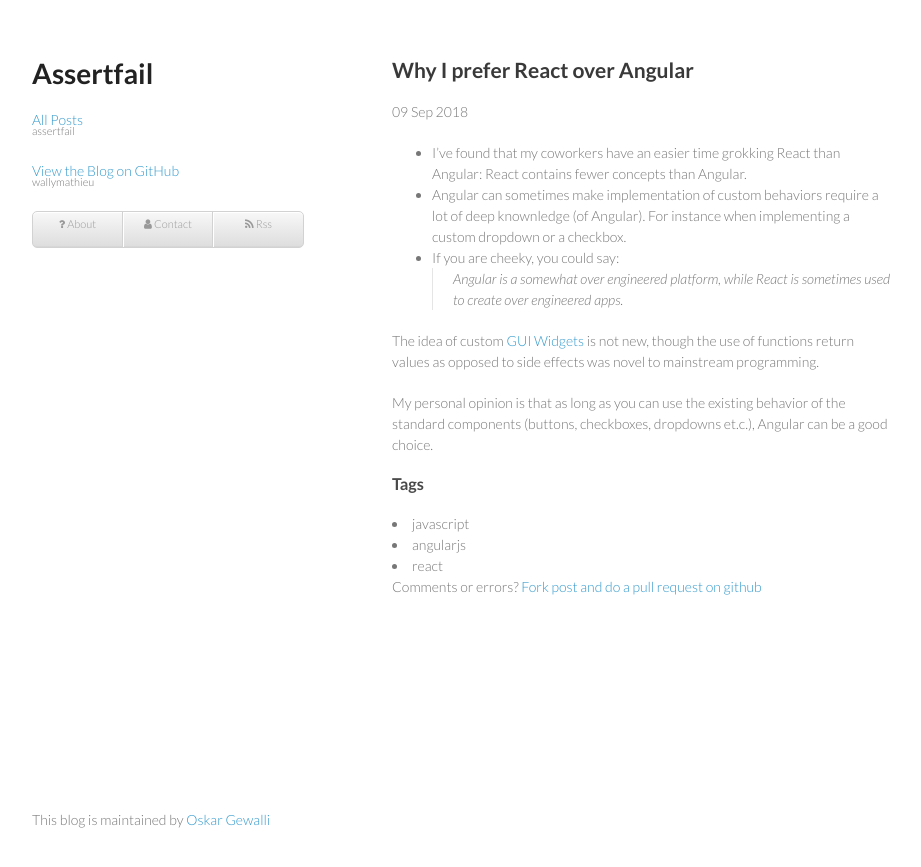
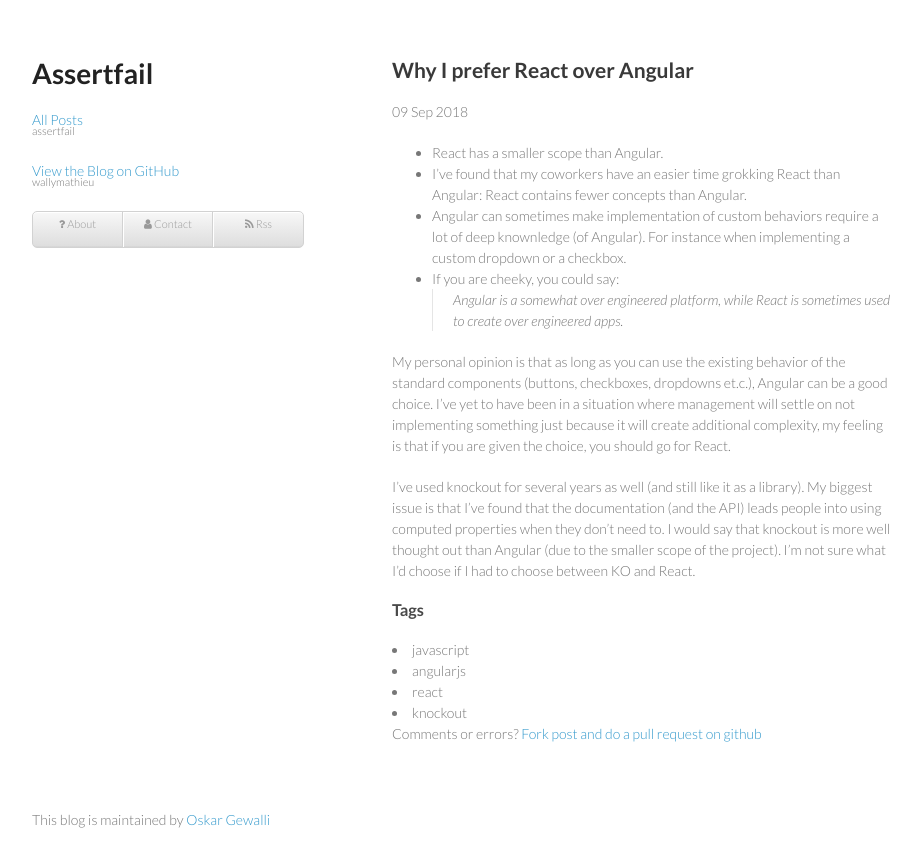
Before and after one commit to wallymathieu/assertfail, a Jekyll site: the page built from _posts/2018-09-09-Why-I-prefer-React-over-Angular.md, in a window 1280 px wide. Shown: the top 867 px of the page, without its empty margins (178-1099 px from the left). Built offline with Jekyll 4.4.1, drawn with Linux system fonts in a browser that asks for light colours; nearby versions of some CDN libraries.

Commit message:
Also mentioning knockout

```diff
--- a/_posts/2018-09-09-Why-I-prefer-React-over-Angular.md
+++ b/_posts/2018-09-09-Why-I-prefer-React-over-Angular.md
@@ -2,14 +2,15 @@
 layout: post
 title: Why I prefer React over Angular
 date: 2018-09-09T10:18:42+02:00
-tags: javascript angularjs react
+tags: javascript angularjs react knockout
 ---
 
+ - React has a smaller scope than Angular.
  - I've found that my coworkers have an easier time grokking React than Angular: React contains fewer concepts than Angular.
  - Angular can sometimes make implementation of custom behaviors require a lot of deep knownledge (of Angular). For instance when implementing a custom dropdown or a checkbox.
  - If you are cheeky, you could say:
     >Angular is a somewhat over engineered platform, while React is sometimes used to create over engineered apps.
 
-The idea of custom [GUI Widgets](https://en.wikipedia.org/wiki/Widget_(GUI)) is not new, though the use of functions return values as opposed to side effects was novel to mainstream programming.
+My personal opinion is that as long as you can use the existing behavior of the standard components (buttons, checkboxes, dropdowns et.c.), Angular can be a good choice. I've yet to have been in a situation where management will settle on not implementing something just because it will create additional complexity, my feeling is that if you are given the choice, you should go for React.
 
-My personal opinion is that as long as you can use the existing behavior of the standard components (buttons, checkboxes, dropdowns et.c.), Angular can be a good choice.
+I've used knockout for several years as well (and still like it as a library). My biggest issue is that I've found that the documentation (and the API) leads people into using computed properties when they don't need to. I would say that knockout is more well thought out than Angular (due to the smaller scope of the project). I'm not sure what I'd choose if I had to choose between KO and React.
```
